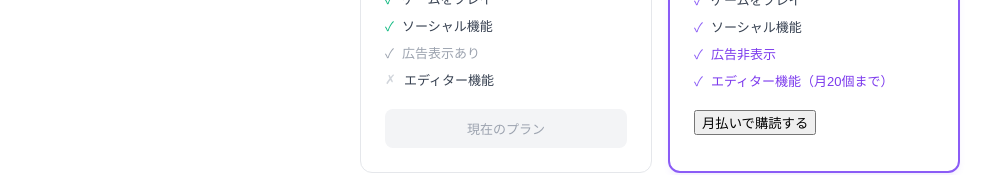
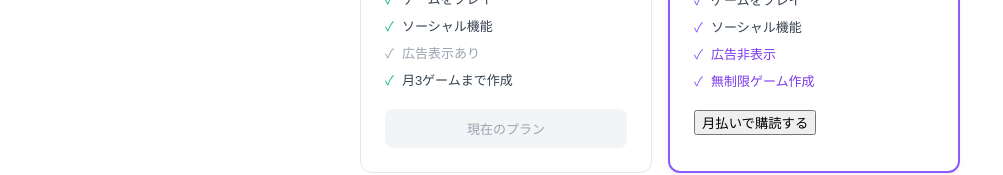
Before and after one commit to DondokodonGames/swizzle, a React (Vite) app: page /pricing in a window 1280 px wide. Shown: the part 387-562 px from the top of the page, without its empty margins (0-1003 px from the left). Built offline with nearby package versions, Linux system fonts and the light colour scheme; no server answers.

Commit message:
feat: プラン内容を変更（Free: 月3本、Premium: 無制限）
- PricingTable: Free「月3ゲームまで作成」、Premium「無制限ゲーム作成」に変更
- MonetizationTypes: gamesPerMonth 5→3に変更

```diff
--- a/src/components/monetization/PricingTable.tsx
+++ b/src/components/monetization/PricingTable.tsx
@@ -18,13 +18,13 @@ const PLAN_FEATURES = {
     { text: 'ゲームをプレイ', included: true },
     { text: 'ソーシャル機能', included: true },
     { text: '広告表示あり', included: true, isNegative: true },
-    { text: 'エディター機能', included: false },
+    { text: '月3ゲームまで作成', included: true },
   ],
   premium: [
     { text: 'ゲームをプレイ', included: true },
     { text: 'ソーシャル機能', included: true },
     { text: '広告非表示', included: true, isHighlight: true },
-    { text: 'エディター機能（月20個まで）', included: true, isHighlight: true },
+    { text: '無制限ゲーム作成', included: true, isHighlight: true },
   ],
 };
 
--- a/src/types/MonetizationTypes.ts
+++ b/src/types/MonetizationTypes.ts
@@ -235,12 +235,12 @@ export const MVP_PLAN_CONFIGS: Record<MVPSubscriptionPlan, MVPPlanDetails> = {
     stripePriceId: '',
     stripeYearlyPriceId: '',
     limits: {
-      gamesPerMonth: 5,
+      gamesPerMonth: 3,
       hasAds: true,
       templates: 50,
     },
     features: [
-      '月5ゲーム作成',
+      '月3ゲーム作成',
       '基本テンプレート50種類',
       '基本ゲームエディター',
       'ソーシャル機能',
```
